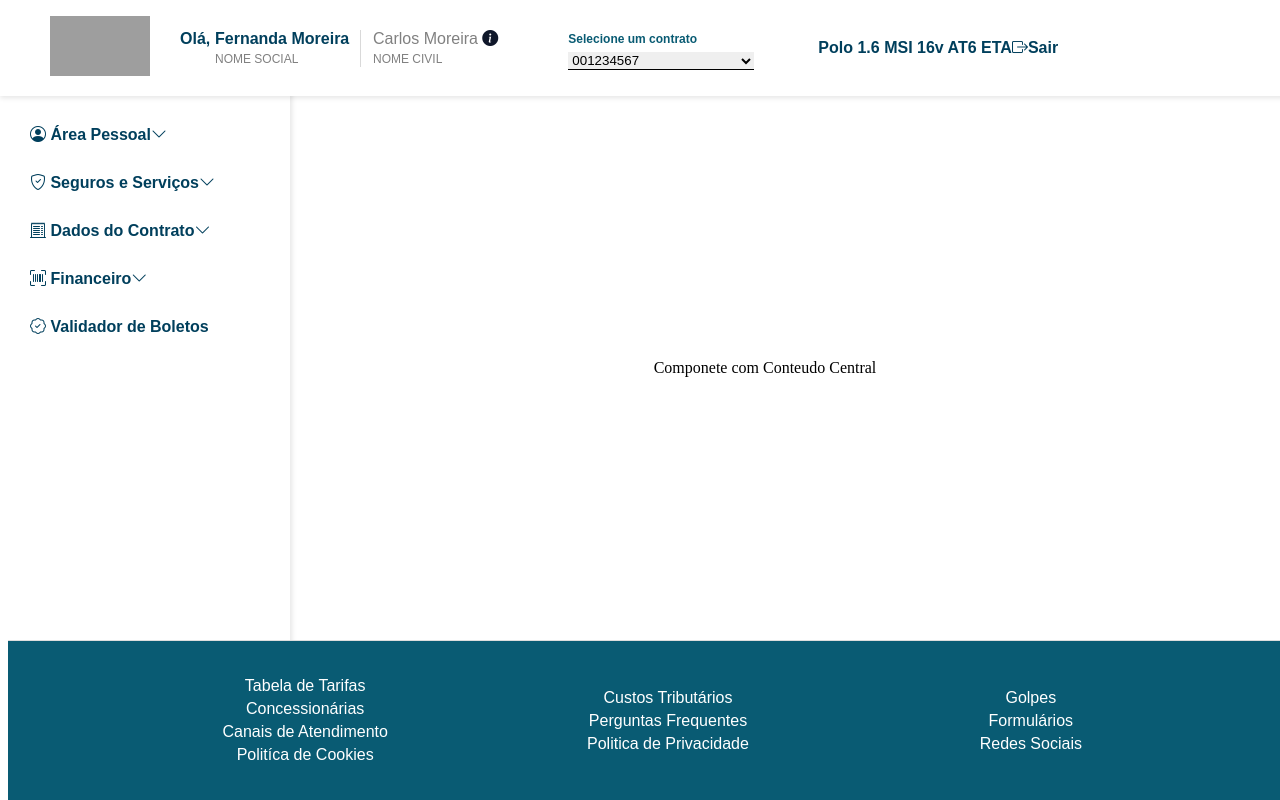
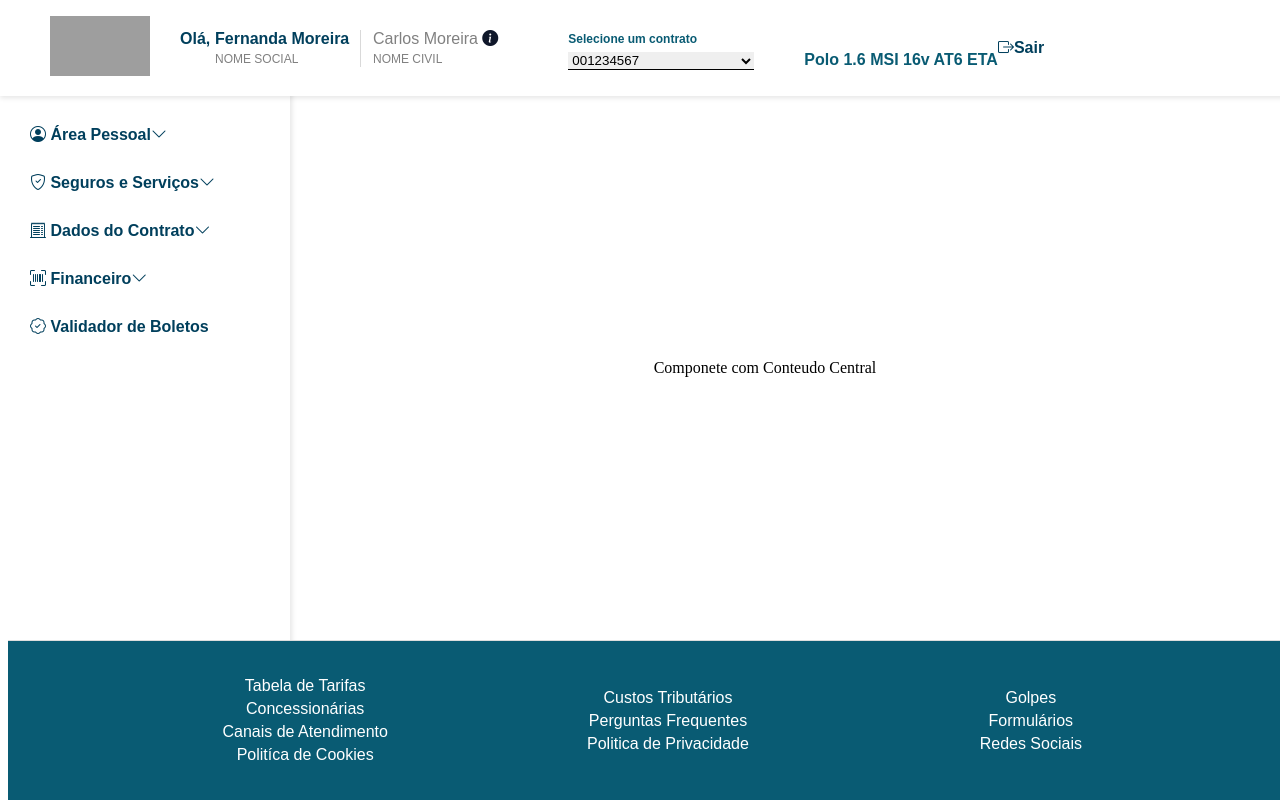
Before and after one commit to christiananjos/Projeto, an Angular app in the folder Poc-Volks/: page / in a window 1280 px wide. Built offline with nearby package versions, Linux system fonts and the light colour scheme; grey boxes are pictures that could not be loaded.

Commit message:
alinhamento do texto do modelo do veiculo

```diff
--- a/Poc-Volks/src/app/app.component.html
+++ b/Poc-Volks/src/app/app.component.html
@@ -27,9 +27,7 @@
         <option value="3">004567890</option>
       </select>
     </span>
-  </div>
-  <div class="vehicle-info">
-    <strong>Polo 1.6 MSI 16v AT6 ETA</strong>
+    <strong class="vehicle-info">Polo 1.6 MSI 16v AT6 ETA</strong>
   </div>
   <div class="logout">
     <a href="#"><i class="bi bi-box-arrow-right"></i> Sair</a>
@@ -224,8 +222,12 @@
   }
 
   .vehicle-info {
-    font-weight: bold;
-    color: #003f5c;
+    width: 200px;
+    height: 19px;
+    font-weight: 700px;
+    font-size: 16px;
+    color: #095B73;
+    margin-left: 50px;
   }
 
   .logout a {
```
